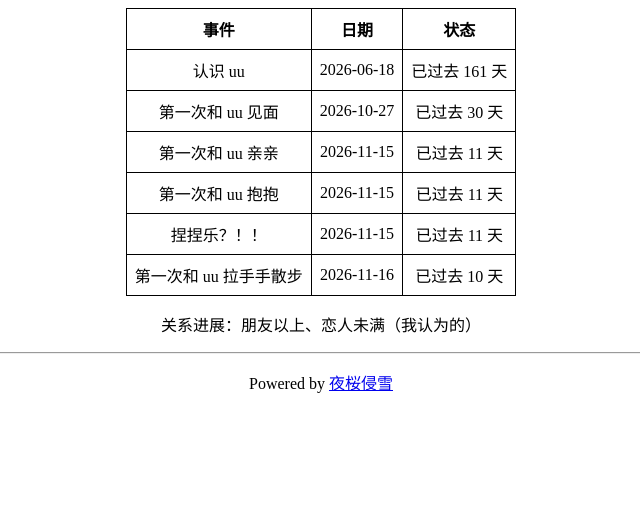
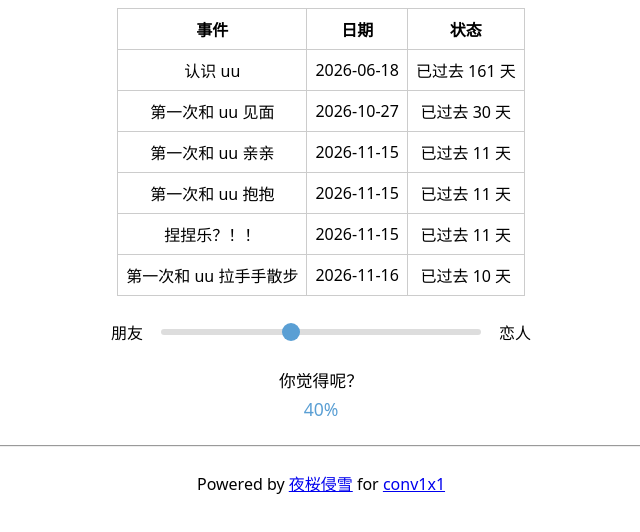
Before and after one commit to XFJ-YYQF/love-uu-forever, a plain HTML site: page index.html in a window 1280 px wide. Shown: the whole page, without its empty margins (319-959 px from the left). Drawn offline with Linux system fonts and the light colour scheme.

Commit message:
更新 index.html

```diff
--- a/index.html
+++ b/index.html
@@ -6,11 +6,67 @@
   <title>永远爱 uu ！</title>
   <link rel="icon" href="data:,">
   <style>
-    body { text-align: center; }
+    body { text-align: center; font-family: system-ui, -apple-system, sans-serif; }
     table { margin: 0 auto; border-collapse: collapse; }
-    th, td { border: 1px solid; padding: 8px; }
+    th, td { border: 1px solid #ccc; padding: 8px; }
     td:nth-child(2) { text-align: center; }
-    hr { width: 80%; }
+    hr { width: 80%; margin: 1.5rem auto; }
+    .slider-container {
+      display: flex;
+      align-items: center;
+      justify-content: center;
+      gap: 1rem;
+      width: 80%;
+      max-width: 420px;
+      margin: 1.5rem auto;
+    }
+    .slider-container span {
+      white-space: nowrap;
+      font-weight: 500;
+    }
+    input[type="range"] {
+      flex: 1;
+      height: 6px;
+      border-radius: 3px;
+      background: #ddd;
+      outline: none;
+      -webkit-appearance: none;
+      appearance: none;
+    }
+    input[type="range"]::-webkit-slider-thumb {
+      -webkit-appearance: none;
+      appearance: none;
+      width: 18px;
+      height: 18px;
+      border-radius: 50%;
+      background: #5a9fd4;
+      cursor: pointer;
+    }
+    input[type="range"]::-moz-range-thumb {
+      width: 18px;
+      height: 18px;
+      border-radius: 50%;
+      background: #5a9fd4;
+      cursor: pointer;
+      border: none;
+    }
+    .question {
+      margin: 0.5rem 0 0.3rem;
+      font-size: 1.05rem;
+    }
+    .percentage {
+      margin: 0 0 1.5rem;
+      font-size: 1.1rem;
+      font-weight: 500;
+      color: #5a9fd4;
+    }
+    footer a {
+      color: #0066cc;
+      text-decoration: none;
+    }
+    footer a:hover {
+      text-decoration: underline;
+    }
   </style>
 </head>
 <body>
@@ -29,11 +85,20 @@
       </tbody>
     </table>
 
-    <p>关系进展：朋友以上、恋人未满（我认为的）</p>
+    <div class="slider-container">
+      <span>朋友</span>
+      <input type="range" id="relationSlider" min="0" max="100" value="40" aria-label="关系进展">
+      <span>恋人</span>
+    </div>
+    <p class="question">你觉得呢？</p>
+    <p class="percentage" id="percentageDisplay">40%</p>
+
     <hr>
     <p>
       Powered by
       <a href="https://sakurasnow.cn" target="_blank" rel="noopener noreferrer">夜桜侵雪</a>
+      for
+      <a href="https://x.com/conv1x1" target="_blank" rel="noopener noreferrer">conv1x1</a>
     </p>
   </main>
 
@@ -52,6 +117,15 @@
           diff < 0 ? `已过去 ${-diff} 天` :
           "就是今天！";
       });
+
+      // 滑块
+      const slider = document.getElementById("relationSlider");
+      const percentageDisplay = document.getElementById("percentageDisplay");
+      const updatePercentage = () => {
+        percentageDisplay.textContent = slider.value + "%";
+      };
+      slider.addEventListener("input", updatePercentage);
+      updatePercentage();
     })();
   </script>
 </body>
```
